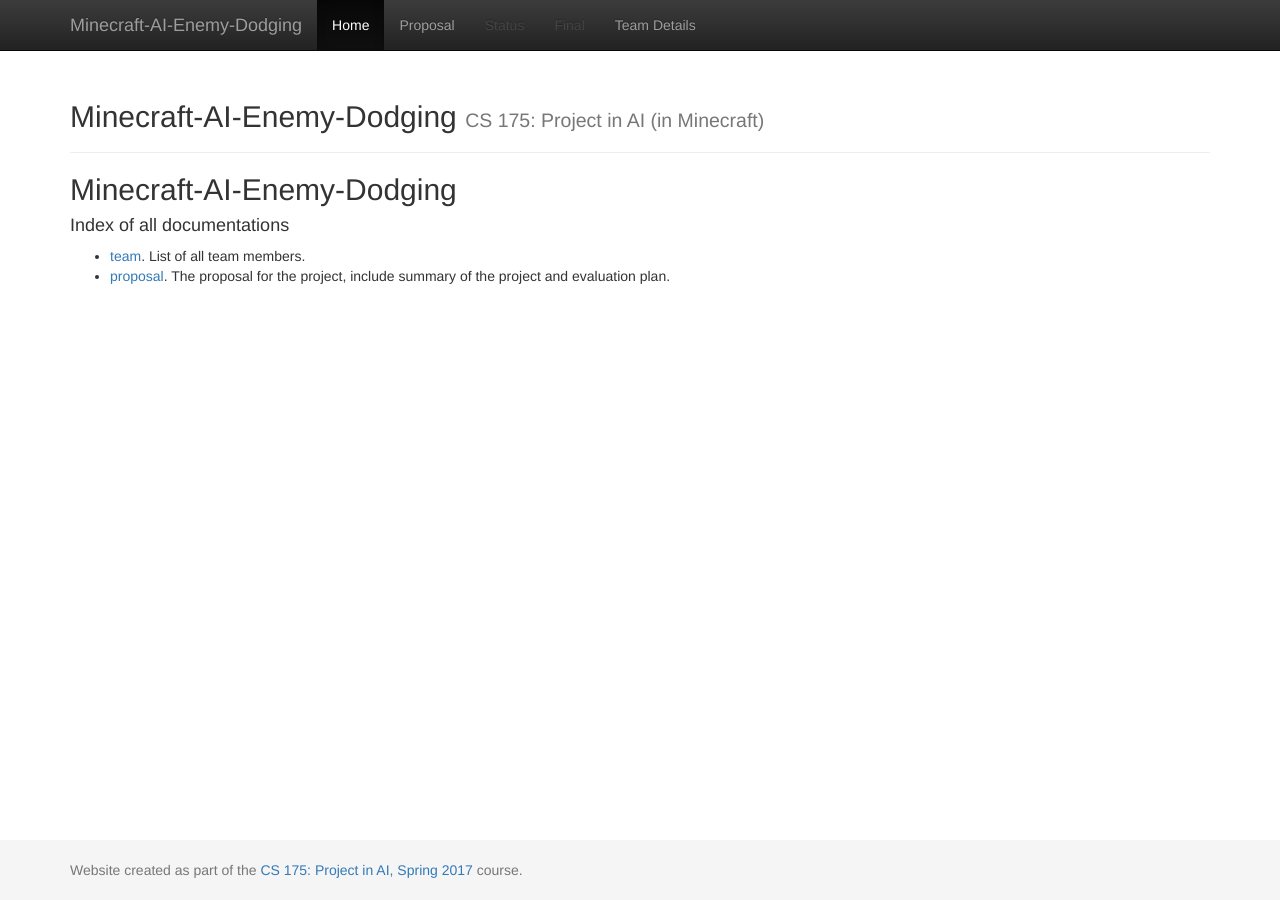
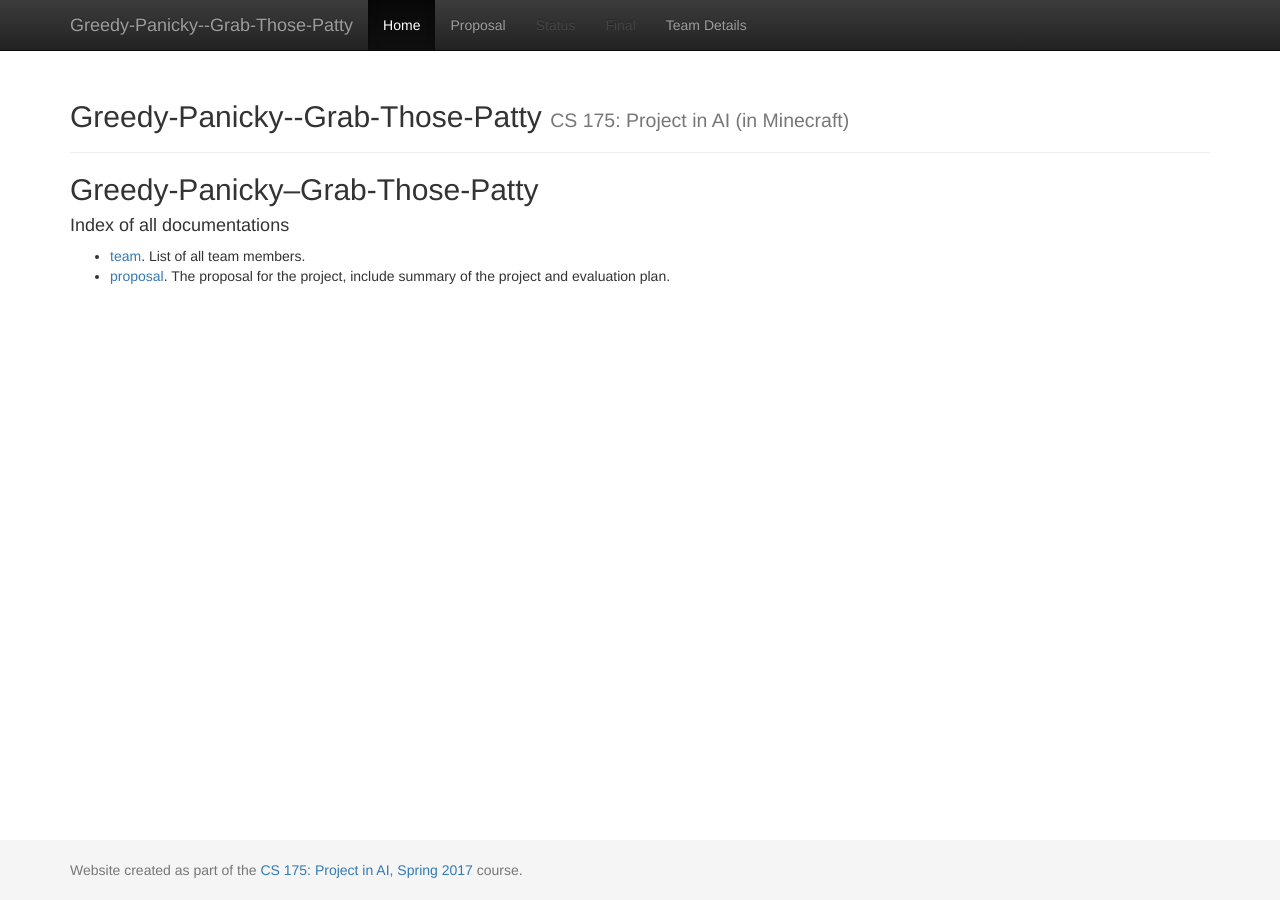
Before and after one commit to Leoll1020/Greedy-Panicky--Grab-Those-Patty, a Jekyll site: the page built from docs/index.md, in a window 1280 px wide. Built offline with Jekyll 4.4.1, drawn with Linux system fonts in a browser that asks for light colours.

Commit message:
updated prj name

```diff
--- a/docs/_config.yml
+++ b/docs/_config.yml
@@ -1,7 +1,7 @@
 ###########
 # site.title
 
-title:    'Minecraft-AI-Enemy-Dodging'
+title:    'Greedy-Panicky--Grab-Those-Patty'
 subtitle: 'CS 175: Project in AI (in Minecraft)'
 
 
--- a/docs/index.md
+++ b/docs/index.md
@@ -3,7 +3,7 @@
 title:  Home
 ---
 
-## Minecraft-AI-Enemy-Dodging
+## Greedy-Panicky--Grab-Those-Patty
 
 #### Index of all documentations ####
 
```
